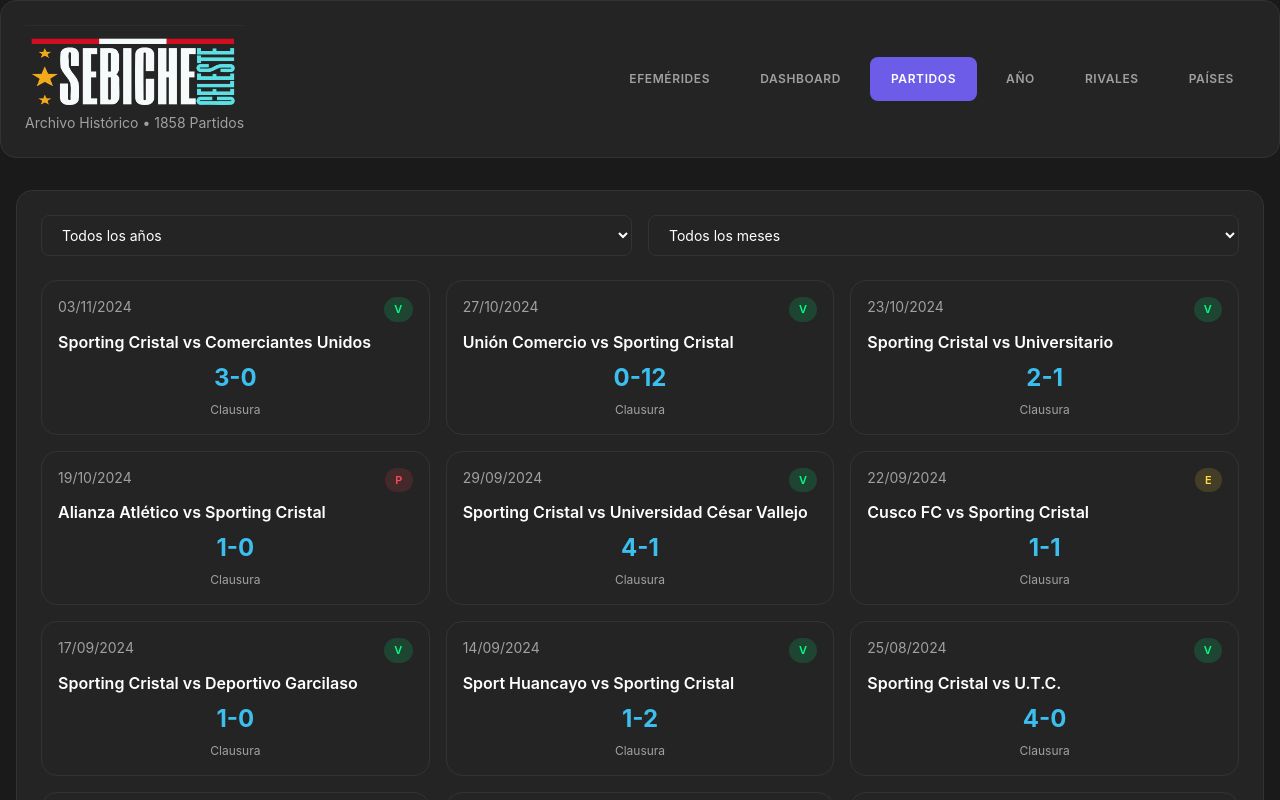
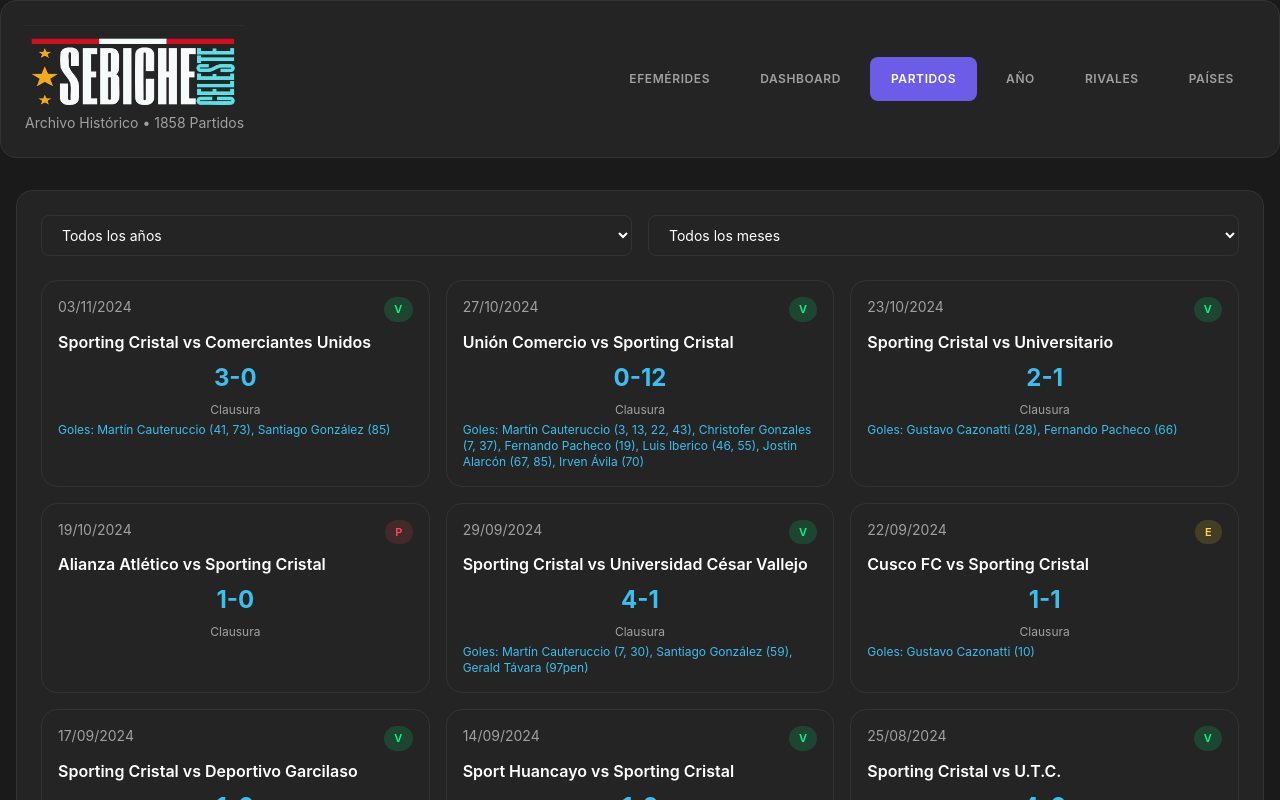
Before and after one commit to soysebiche/sc, a React (Create React App) app: page / in a window 1280 px wide. Both pictures are taken after a click on the button "PARTIDOS". Shown: the top 800 px of the page. Built offline with nearby package versions, Linux system fonts and the light colour scheme.

Commit message:
Add goals info to match cards in Partidos tab

```diff
--- a/src/App.js
+++ b/src/App.js
@@ -528,7 +528,10 @@
                       </div>
                       <p className="font-semibold text-white">{match["Equipo Local"]} vs {match["Equipo Visita"]}</p>
                       <p className="text-2xl font-bold text-center my-2" style={{ color: 'var(--accent-cyan)' }}>{match.Marcador}</p>
-                      <p className="text-xs text-center" style={{ color: 'var(--text-secondary)' }}>{match.Torneo}</p>
+                      <p className="text-xs text-center mb-1" style={{ color: 'var(--text-secondary)' }}>{match.Torneo}</p>
+                      {match["Goles (Solo SC)"] && match["Goles (Solo SC)"] !== '-' && match["Goles (Solo SC)"] !== null && (
+                        <p className="text-xs" style={{ color: 'var(--accent-cyan)' }}>Goles: {match["Goles (Solo SC)"]}</p>
+                      )}
                     </div>
                   );
                 })}
```
